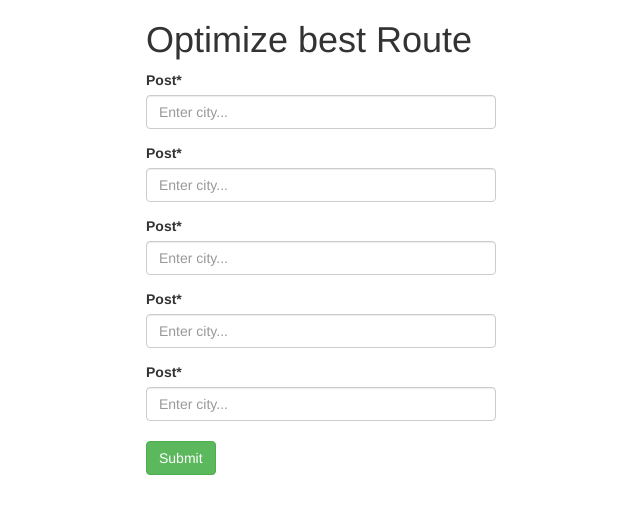
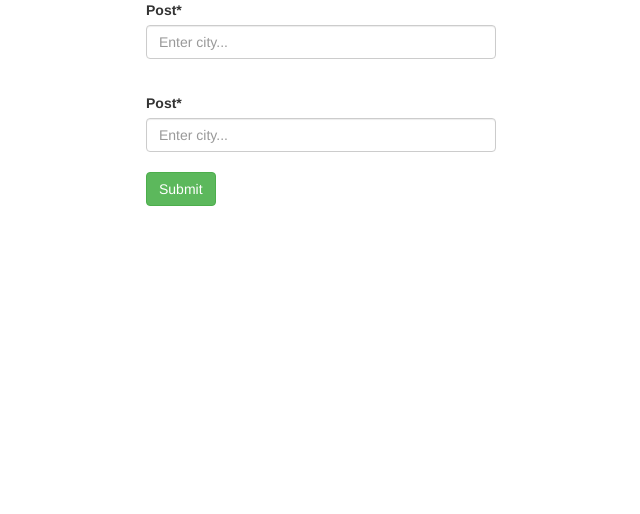
Before and after one commit to Rashmin528/Forms, a Django app: page /Home/ in a window 1280 px wide. Shown: the top 514 px of the page, without its empty margins (224-864 px from the left). Run offline with Django 3.2, Linux system fonts and the light colour scheme; some libraries are stand-ins or nearby versions.

Commit message:
Update home.html

```diff
--- a/distance/path/templates/home/home.html
+++ b/distance/path/templates/home/home.html
@@ -4,36 +4,16 @@
 {% block content %}
 
 <div class='col-sm-4 col-sm-offset-3'>
-<h1>Optimize best Route</h1>
-<form method='POST' action='' enctype='multipart/form-data'>{% csrf_token %}
-{{ form | crispy }}
+<form method='POST' action='/city_details' enctype='multipart/form-data'>{% csrf_token %}
+{{ form | crispy }}<br>
 </form>
 </div>
 
 <div class='col-sm-4 col-sm-offset-3'>
-<form method='POST' action='' enctype='multipart/form-data'>{% csrf_token %}
-{{ form | crispy }}
+<form method='POST' action='/city_details' enctype='multipart/form-data'>{% csrf_token %}
+{{ form | crispy }}<br>
+<button class="btn btn-success" type="submit">Submit</button>
 </form>
 </div>
 
-<div class='col-sm-4 col-sm-offset-3'>
-<form method='POST' action='' enctype='multipart/form-data'>{% csrf_token %}
-{{ form | crispy }}
-</form>
-</div>
-
-<div class='col-sm-4 col-sm-offset-3'>
-<form method='POST' action='' enctype='multipart/form-data'>{% csrf_token %}
-{{ form | crispy }}
-</form>
-</div>
-
-<div class='col-sm-4 col-sm-offset-3'>
-<form method='POST' action='' enctype='multipart/form-data'>{% csrf_token %}
-{{ form | crispy }}<br>
-<input type='submit' class='btn btn-success' value='Submit'/>
-</form>
-</div>
-
-
 {% endblock %}
```
